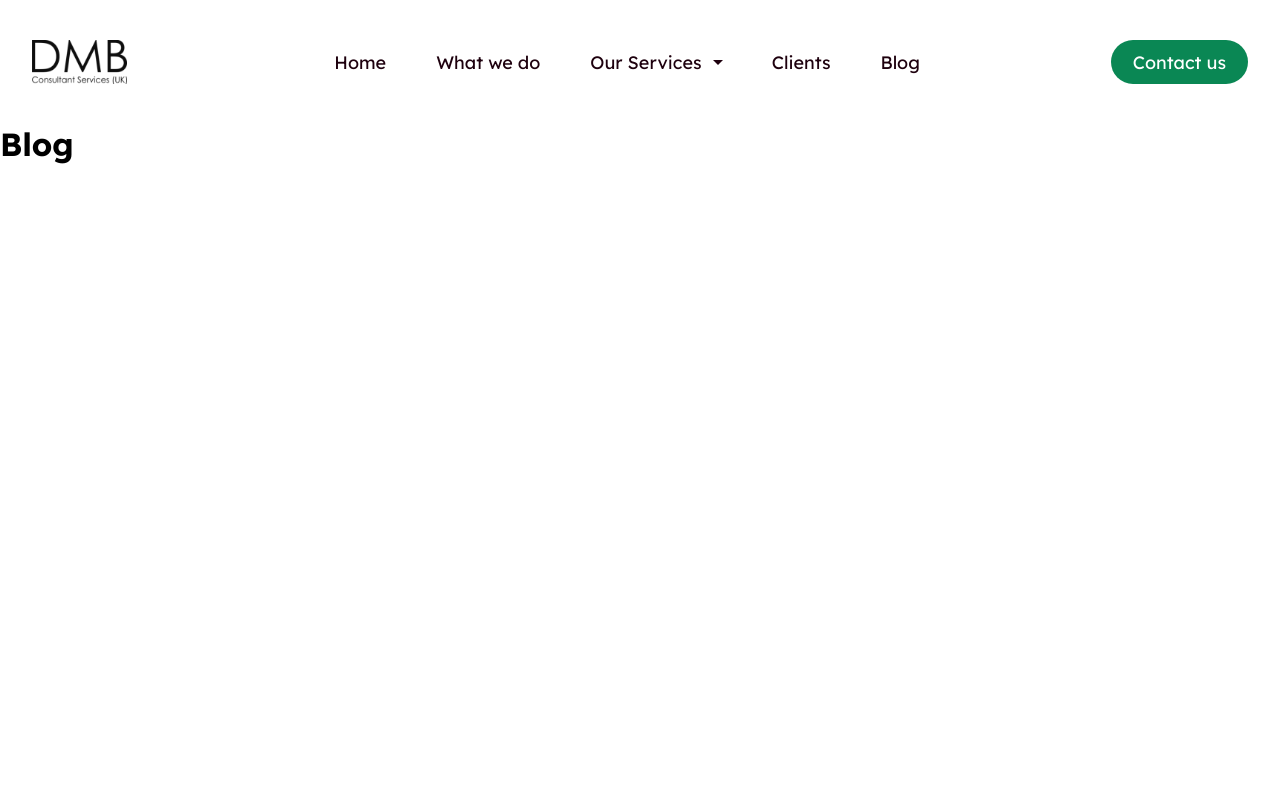
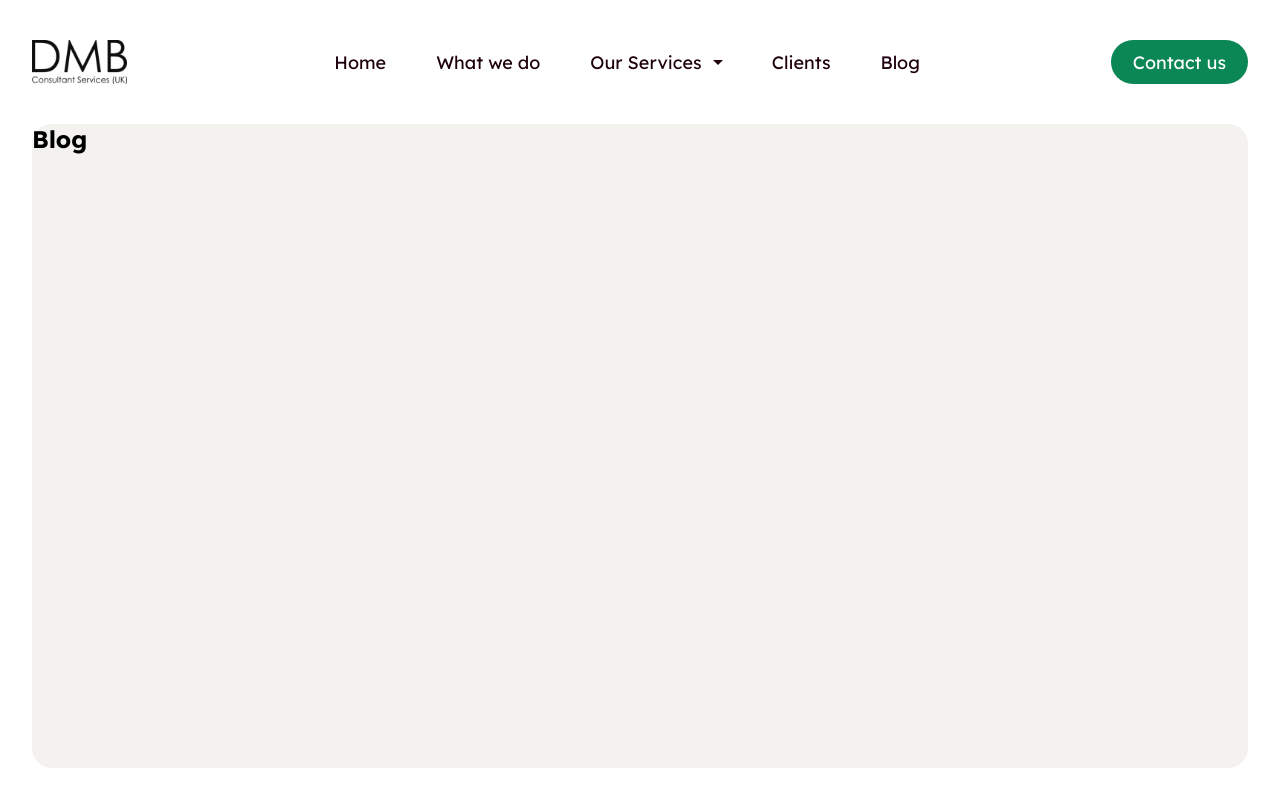
Before and after one commit to simoneast1992/dmb2025, a React (Vite) app: page /blog in a window 1280 px wide. Built offline with nearby package versions, Linux system fonts and the light colour scheme.

Commit message:
Main layout structure and styling

```diff
--- a/src/components/Button/Button.module.css
+++ b/src/components/Button/Button.module.css
@@ -1,5 +1,3 @@
-@import '../../styles/variables/colors.css';
-
 .button {
 	align-items: center;
 	appearance: none;
--- a/src/components/NavBar/NavBar.module.css
+++ b/src/components/NavBar/NavBar.module.css
@@ -1,5 +1,3 @@
-@import '../../styles/variables/colors.css';
-
 .navbar {
 	align-items: center;
 	display: flex;
--- a/src/pages/Blog.tsx
+++ b/src/pages/Blog.tsx
@@ -1,7 +1,9 @@
 const Blog = () => {
 	return (
 		<main>
-			<h1>Blog</h1>
+			<section>
+				<h1>Blog</h1>
+			</section>
 		</main>
 	)
 }
--- a/src/pages/Homepage.tsx
+++ b/src/pages/Homepage.tsx
@@ -1,7 +1,12 @@
 const Homepage = () => {
 	return (
 		<main>
-			<h1>Homepage</h1>
+			<section>
+				<h1>Homepage</h1>
+			</section>
+			<aside>
+				<img />
+			</aside>
 		</main>
 	)
 }
--- a/src/pages/NoPage.tsx
+++ b/src/pages/NoPage.tsx
@@ -1,7 +1,9 @@
 const NoPage = () => {
 	return (
 		<main>
-			<h1>No Page Found</h1>
+			<section>
+				<h1>No Page Found</h1>
+			</section>
 		</main>
 	)
 }
--- a/src/pages/services/DesignAndModelling.tsx
+++ b/src/pages/services/DesignAndModelling.tsx
@@ -1,7 +1,9 @@
 const DesignAndModelling = () => {
 	return (
 		<main>
-			<h1>Design & Modelling</h1>
+			<section>
+				<h1>Design & Modelling</h1>
+			</section>
 		</main>
 	)
 }
--- a/src/pages/services/HealthAndSafety.tsx
+++ b/src/pages/services/HealthAndSafety.tsx
@@ -1,7 +1,9 @@
 const HealthAndSafety = () => {
 	return (
 		<main>
-			<h1>Health & Safety</h1>
+			<section>
+				<h1>Health & Safety</h1>
+			</section>
 		</main>
 	)
 }
--- a/src/pages/services/LandSurveying.tsx
+++ b/src/pages/services/LandSurveying.tsx
@@ -1,7 +1,9 @@
 const LandSurveying = () => {
 	return (
 		<main>
-			<h1>Land Surveying & Site Engineering</h1>
+			<section>
+				<h1>Land Surveying & Site Engineering</h1>
+			</section>
 		</main>
 	)
 }
--- a/src/pages/services/ProjectManagement.tsx
+++ b/src/pages/services/ProjectManagement.tsx
@@ -1,7 +1,9 @@
 const ProjectManagement = () => {
 	return (
 		<main>
-			<h1>Project Management</h1>
+			<section>
+				<h1>Project Management</h1>
+			</section>
 		</main>
 	)
 }
--- a/src/pages/services/Training.tsx
+++ b/src/pages/services/Training.tsx
@@ -1,7 +1,9 @@
 const Training = () => {
 	return (
 		<main>
-			<h1>Training</h1>
+			<section>
+				<h1>Training</h1>
+			</section>
 		</main>
 	)
 }
--- a/src/styles/style.css
+++ b/src/styles/style.css
@@ -1,3 +1,5 @@
+@import './variables/colors.css';
+
 @font-face {
 	font-family: 'Lexend';
 	src: url('../fonts/Lexend-VariableFont_wght.ttf') format('truetype');
@@ -20,8 +22,46 @@
 
 body {
 	min-height: 100vh;
+	overflow: hidden;
 
 	#root {
 		min-height: 100vh;
 	}
+
+	> div {
+		display: flex;
+		height: 100vh;
+		flex-direction: column;
+		width: 100vw;
+	}
+
+	main {
+		display: flex;
+		height: auto;
+		flex-grow: 1;
+		width: 100vw;
+
+		> section {
+			background: var(--main-background);
+			border-radius: none;
+			display: flex;
+			flex-grow: 1;
+		}
+	}
 }
+
+@media only screen and (min-width: 768px) {
+	body main {
+		padding: 0 1.5rem 1.5rem;
+
+		> section {
+			border-radius: 1.25rem;
+		}
+	}
+}
+
+@media only screen and (min-width: 1024px) {
+	body main {
+		padding: 0 2rem 2rem;
+	}
+}
--- a/src/styles/variables/colors.css
+++ b/src/styles/variables/colors.css
@@ -36,4 +36,7 @@
 	--navbar-background: var(--white);
 	--navbar-border: var(--grey-01);
 	--navbar-shadow: var(--shadow);
+
+	/* Main */
+	--main-background: var(--grey-01);
 }
```
